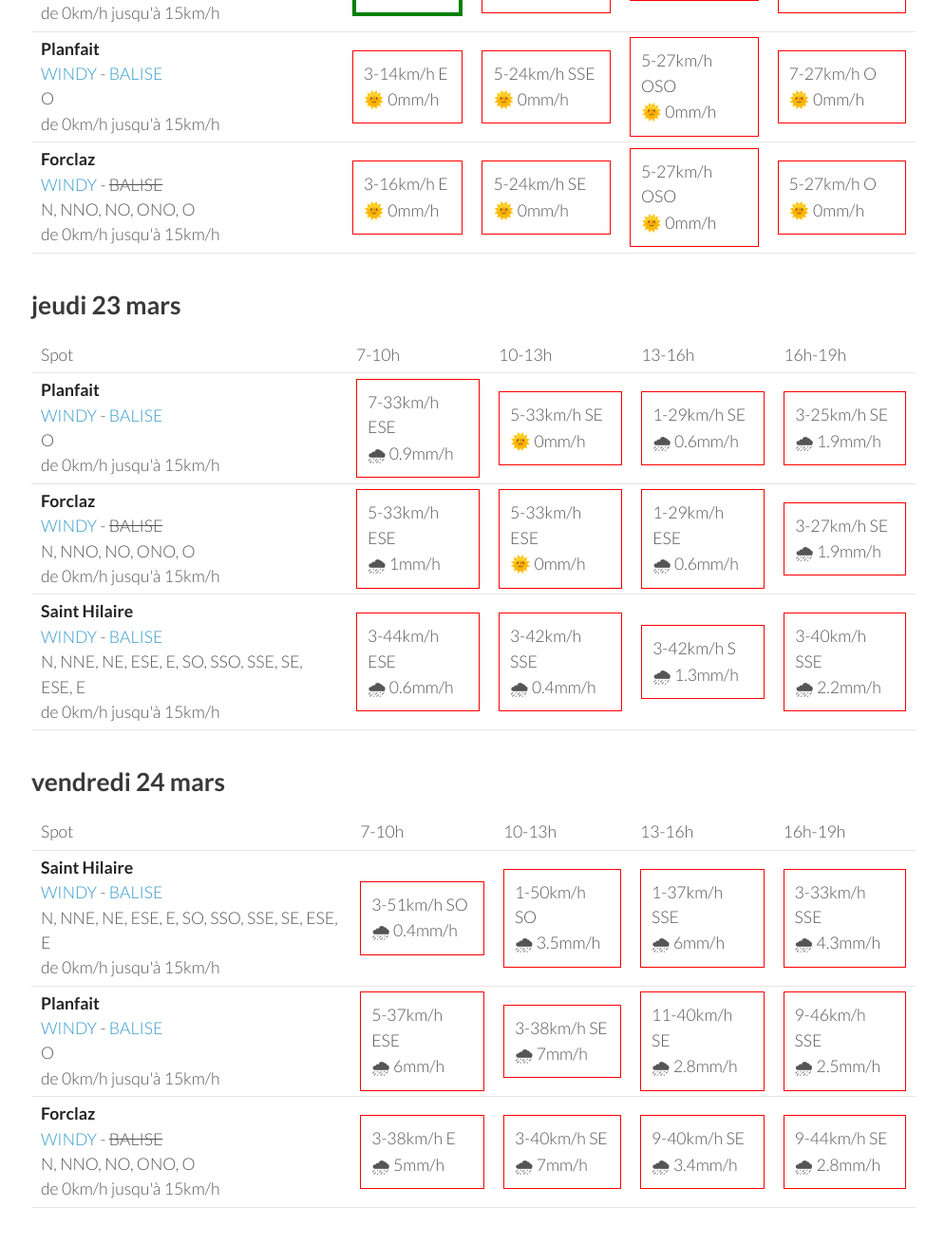
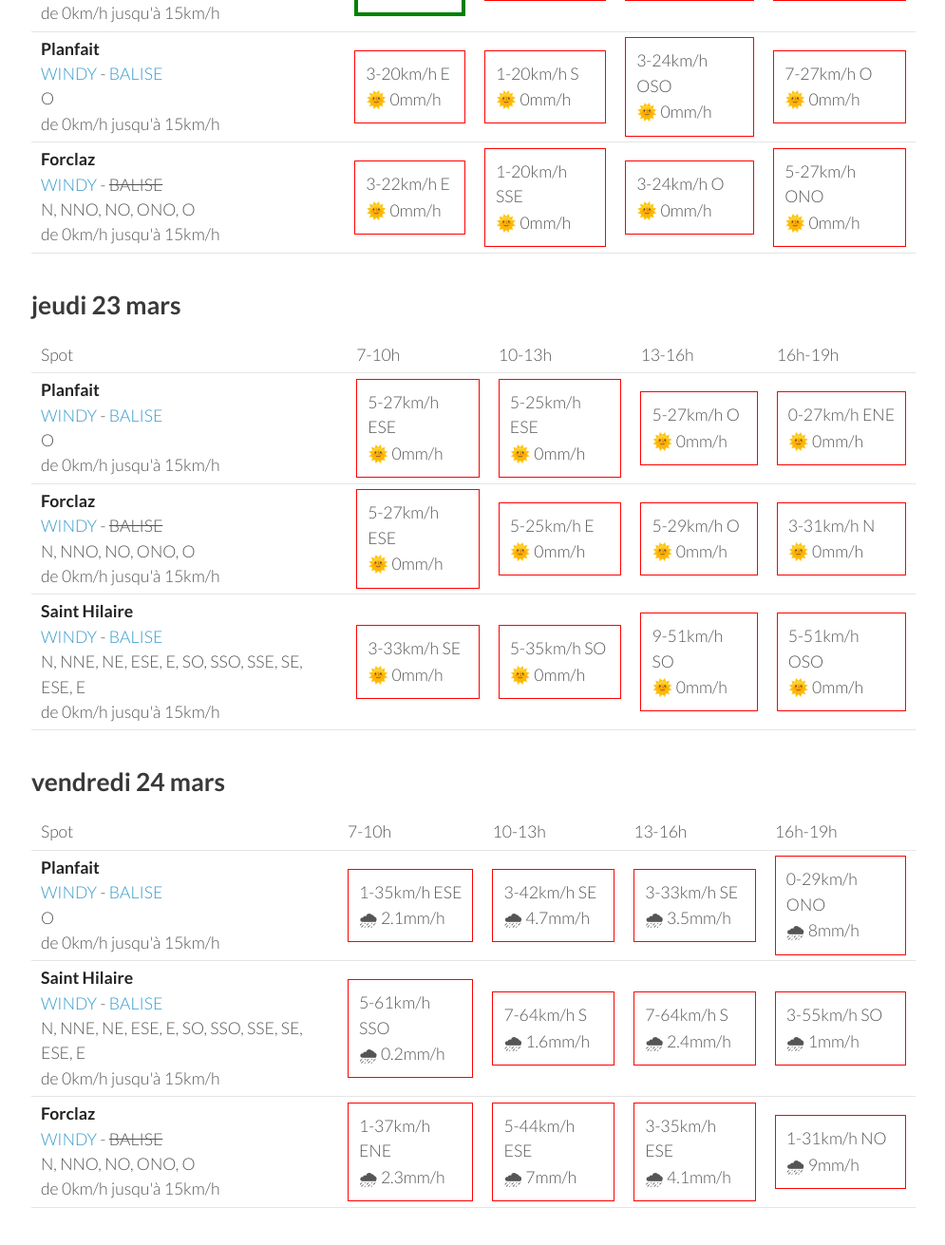
Before and after one commit to parapente-dans-le-nord/parapente-dans-le-nord.github.io, a Jekyll site: the page built from alpes_nord.markdown, in a window 1280 px wide and 1400 px high, scrolled down 1962 px. Shown: the top 1311 px of the window at 95% size, without its empty margins (25-1020 px from the left). Built offline with Jekyll 4.4.1, drawn with Linux system fonts in a browser that asks for light colours; some of the changed text lies outside the part shown.

Commit message:
update index.markdown

```diff
--- a/alpes_nord.markdown
+++ b/alpes_nord.markdown
@@ -114,9 +114,19 @@ page mise à jour le dimanche 19 mars 19:26
         <td><strong>Planfait</strong><br><a href="https://windy.com/45.853/6.223?45.415,6.223,8">WINDY</a> - <span class=""><a href="https://www.openwindmap.org/PP496">BALISE</a> </span><br> <span class="vent-favorable">O</span><br><span class="force-vent">de 0km/h jusqu'à 15km/h</span> </td>
 
             <td><div class="not-flyable"><p>3-3km/h ESE</p><p>🌞 0mm/h</p></div></td>
-            <td><div class="not-flyable"><p>1-18km/h SO</p><p>🌞 0mm/h</p></div></td>
-            <td><div class="not-flyable"><p>5-24km/h O</p><p>🌞 0mm/h</p></div></td>
-            <td><div class="not-flyable"><p>5-24km/h O</p><p>🌞 0mm/h</p></div></td>
+            <td><div class="not-flyable"><p>1-20km/h SSO</p><p>🌞 0mm/h</p></div></td>
+            <td><div class="not-flyable"><p>5-24km/h ONO</p><p>🌞 0mm/h</p></div></td>
+            <td><div class="not-flyable"><p>3-25km/h O</p><p>🌞 0mm/h</p></div></td>
+
+
+    </tr>
+<tr>
+        <td><strong>Saint Hilaire</strong><br><a href="https://windy.com/45.307/5.888?45.087,5.889,9,m:eUFagkX">WINDY</a> - <span class=""><a href="http://www.balisemeteo.com/balise.php?idBalise=61">BALISE</a> </span><br> <span class="vent-favorable">N, NNE, NE, ESE, E, SO, SSO, SSE, SE, ESE, E</span><br><span class="force-vent">de 0km/h jusqu'à 15km/h</span> </td>
+
+            <td><div class="not-flyable"><p>0-3km/h O</p><p>🌞 0mm/h</p></div></td>
+            <td><div class="not-flyable"><p>1-24km/h SO</p><p>🌞 0mm/h</p></div></td>
+            <td><div class="not-flyable"><p>5-29km/h OSO</p><p>🌞 0mm/h</p></div></td>
+            <td><div class="not-flyable"><p>3-29km/h ONO</p><p>🌞 0mm/h</p></div></td>
 
 
     </tr>
@@ -124,18 +134,8 @@ page mise à jour le dimanche 19 mars 19:26
         <td><strong>Forclaz</strong><br><a href="https://windy.com/45.814/6.247?45.375,6.246,8,m:eVwaglz">WINDY</a> - <span class="no-balise"> BALISE </span><br> <span class="vent-favorable">N, NNO, NO, ONO, O</span><br><span class="force-vent">de 0km/h jusqu'à 15km/h</span> </td>
 
             <td><div class="not-flyable"><p>3-5km/h ENE</p><p>🌞 0mm/h</p></div></td>
-            <td><div class="not-flyable"><p>0-18km/h SSO</p><p>🌞 0mm/h</p></div></td>
-            <td><div class="not-flyable"><p>5-25km/h ONO</p><p>🌞 0mm/h</p></div></td>
-            <td><div class="not-flyable"><p>5-25km/h ONO</p><p>🌞 0mm/h</p></div></td>
-
-
-    </tr>
-<tr>
-        <td><strong>Saint Hilaire</strong><br><a href="https://windy.com/45.307/5.888?45.087,5.889,9,m:eUFagkX">WINDY</a> - <span class=""><a href="http://www.balisemeteo.com/balise.php?idBalise=61">BALISE</a> </span><br> <span class="vent-favorable">N, NNE, NE, ESE, E, SO, SSO, SSE, SE, ESE, E</span><br><span class="force-vent">de 0km/h jusqu'à 15km/h</span> </td>
-
-            <td><div class="not-flyable"><p>0-3km/h O</p><p>🌞 0mm/h</p></div></td>
-            <td><div class="not-flyable"><p>1-24km/h OSO</p><p>🌞 0mm/h</p></div></td>
-            <td><div class="not-flyable"><p>5-29km/h OSO</p><p>🌞 0mm/h</p></div></td>
+            <td><div class="not-flyable"><p>1-22km/h S</p><p>🌞 0mm/h</p></div></td>
+            <td><div class="not-flyable"><p>5-24km/h ONO</p><p>🌞 0mm/h</p></div></td>
             <td><div class="not-flyable"><p>5-27km/h ONO</p><p>🌞 0mm/h</p></div></td>
 
 
@@ -159,19 +159,19 @@ page mise à jour le dimanche 19 mars 19:26
 <tr>
         <td><strong>Saint Hilaire</strong><br><a href="https://windy.com/45.307/5.888?45.087,5.889,9,m:eUFagkX">WINDY</a> - <span class=""><a href="http://www.balisemeteo.com/balise.php?idBalise=61">BALISE</a> </span><br> <span class="vent-favorable">N, NNE, NE, ESE, E, SO, SSO, SSE, SE, ESE, E</span><br><span class="force-vent">de 0km/h jusqu'à 15km/h</span> </td>
 
-            <td><div class="flyable"><p>1-11km/h E</p><p>🌞 0mm/h</p></div></td>
-            <td><div class="not-flyable"><p>3-24km/h OSO</p><p>🌞 0mm/h</p></div></td>
-            <td><div class="not-flyable"><p>5-35km/h SO</p><p>🌞 0mm/h</p></div></td>
-            <td><div class="not-flyable"><p>5-35km/h OSO</p><p>🌞 0mm/h</p></div></td>
+            <td><div class="flyable"><p>1-14km/h E</p><p>🌞 0mm/h</p></div></td>
+            <td><div class="not-flyable"><p>3-24km/h SO</p><p>🌞 0mm/h</p></div></td>
+            <td><div class="not-flyable"><p>5-33km/h SO</p><p>🌞 0mm/h</p></div></td>
+            <td><div class="not-flyable"><p>5-33km/h OSO</p><p>🌞 0mm/h</p></div></td>
 
 
     </tr>
 <tr>
         <td><strong>Planfait</strong><br><a href="https://windy.com/45.853/6.223?45.415,6.223,8">WINDY</a> - <span class=""><a href="https://www.openwindmap.org/PP496">BALISE</a> </span><br> <span class="vent-favorable">O</span><br><span class="force-vent">de 0km/h jusqu'à 15km/h</span> </td>
 
-            <td><div class="not-flyable"><p>3-14km/h E</p><p>🌞 0mm/h</p></div></td>
-            <td><div class="not-flyable"><p>5-24km/h SSE</p><p>🌞 0mm/h</p></div></td>
-            <td><div class="not-flyable"><p>5-27km/h OSO</p><p>🌞 0mm/h</p></div></td>
+            <td><div class="not-flyable"><p>3-20km/h E</p><p>🌞 0mm/h</p></div></td>
+            <td><div class="not-flyable"><p>1-20km/h S</p><p>🌞 0mm/h</p></div></td>
+            <td><div class="not-flyable"><p>3-24km/h OSO</p><p>🌞 0mm/h</p></div></td>
             <td><div class="not-flyable"><p>7-27km/h O</p><p>🌞 0mm/h</p></div></td>
 
 
@@ -179,10 +179,10 @@ page mise à jour le dimanche 19 mars 19:26
 <tr>
         <td><strong>Forclaz</strong><br><a href="https://windy.com/45.814/6.247?45.375,6.246,8,m:eVwaglz">WINDY</a> - <span class="no-balise"> BALISE </span><br> <span class="vent-favorable">N, NNO, NO, ONO, O</span><br><span class="force-vent">de 0km/h jusqu'à 15km/h</span> </td>
 
-            <td><div class="not-flyable"><p>3-16km/h E</p><p>🌞 0mm/h</p></div></td>
-            <td><div class="not-flyable"><p>5-24km/h SE</p><p>🌞 0mm/h</p></div></td>
-            <td><div class="not-flyable"><p>5-27km/h OSO</p><p>🌞 0mm/h</p></div></td>
-            <td><div class="not-flyable"><p>5-27km/h O</p><p>🌞 0mm/h</p></div></td>
+            <td><div class="not-flyable"><p>3-22km/h E</p><p>🌞 0mm/h</p></div></td>
+            <td><div class="not-flyable"><p>1-20km/h SSE</p><p>🌞 0mm/h</p></div></td>
+            <td><div class="not-flyable"><p>3-24km/h O</p><p>🌞 0mm/h</p></div></td>
+            <td><div class="not-flyable"><p>5-27km/h ONO</p><p>🌞 0mm/h</p></div></td>
 
 
     </tr>
@@ -205,30 +205,30 @@ page mise à jour le dimanche 19 mars 19:26
 <tr>
         <td><strong>Planfait</strong><br><a href="https://windy.com/45.853/6.223?45.415,6.223,8">WINDY</a> - <span class=""><a href="https://www.openwindmap.org/PP496">BALISE</a> </span><br> <span class="vent-favorable">O</span><br><span class="force-vent">de 0km/h jusqu'à 15km/h</span> </td>
 
-            <td><div class="not-flyable"><p>7-33km/h ESE</p><p>🌧 0.9mm/h</p></div></td>
-            <td><div class="not-flyable"><p>5-33km/h SE</p><p>🌞 0mm/h</p></div></td>
-            <td><div class="not-flyable"><p>1-29km/h SE</p><p>🌧 0.6mm/h</p></div></td>
-            <td><div class="not-flyable"><p>3-25km/h SE</p><p>🌧 1.9mm/h</p></div></td>
+            <td><div class="not-flyable"><p>5-27km/h ESE</p><p>🌞 0mm/h</p></div></td>
+            <td><div class="not-flyable"><p>5-25km/h ESE</p><p>🌞 0mm/h</p></div></td>
+            <td><div class="not-flyable"><p>5-27km/h O</p><p>🌞 0mm/h</p></div></td>
+            <td><div class="not-flyable"><p>0-27km/h ENE</p><p>🌞 0mm/h</p></div></td>
 
 
     </tr>
 <tr>
         <td><strong>Forclaz</strong><br><a href="https://windy.com/45.814/6.247?45.375,6.246,8,m:eVwaglz">WINDY</a> - <span class="no-balise"> BALISE </span><br> <span class="vent-favorable">N, NNO, NO, ONO, O</span><br><span class="force-vent">de 0km/h jusqu'à 15km/h</span> </td>
 
-            <td><div class="not-flyable"><p>5-33km/h ESE</p><p>🌧 1mm/h</p></div></td>
-            <td><div class="not-flyable"><p>5-33km/h ESE</p><p>🌞 0mm/h</p></div></td>
-            <td><div class="not-flyable"><p>1-29km/h ESE</p><p>🌧 0.6mm/h</p></div></td>
-            <td><div class="not-flyable"><p>3-27km/h SE</p><p>🌧 1.9mm/h</p></div></td>
+            <td><div class="not-flyable"><p>5-27km/h ESE</p><p>🌞 0mm/h</p></div></td>
+            <td><div class="not-flyable"><p>5-25km/h E</p><p>🌞 0mm/h</p></div></td>
+            <td><div class="not-flyable"><p>5-29km/h O</p><p>🌞 0mm/h</p></div></td>
+            <td><div class="not-flyable"><p>3-31km/h N</p><p>🌞 0mm/h</p></div></td>
 
 
     </tr>
 <tr>
         <td><strong>Saint Hilaire</strong><br><a href="https://windy.com/45.307/5.888?45.087,5.889,9,m:eUFagkX">WINDY</a> - <span class=""><a href="http://www.balisemeteo.com/balise.php?idBalise=61">BALISE</a> </span><br> <span class="vent-favorable">N, NNE, NE, ESE, E, SO, SSO, SSE, SE, ESE, E</span><br><span class="force-vent">de 0km/h jusqu'à 15km/h</span> </td>
 
-            <td><div class="not-flyable"><p>3-44km/h ESE</p><p>🌧 0.6mm/h</p></div></td>
-            <td><div class="not-flyable"><p>3-42km/h SSE</p><p>🌧 0.4mm/h</p></div></td>
-            <td><div class="not-flyable"><p>3-42km/h S</p><p>🌧 1.3mm/h</p></div></td>
-            <td><div class="not-flyable"><p>3-40km/h SSE</p><p>🌧 2.2mm/h</p></div></td>
+            <td><div class="not-flyable"><p>3-33km/h SE</p><p>🌞 0mm/h</p></div></td>
+            <td><div class="not-flyable"><p>5-35km/h SO</p><p>🌞 0mm/h</p></div></td>
+            <td><div class="not-flyable"><p>9-51km/h SO</p><p>🌞 0mm/h</p></div></td>
+            <td><div class="not-flyable"><p>5-51km/h OSO</p><p>🌞 0mm/h</p></div></td>
 
 
     </tr>
@@ -249,32 +249,32 @@ page mise à jour le dimanche 19 mars 19:26
       <td>16h-19h</td>
     </tr>
 <tr>
-        <td><strong>Saint Hilaire</strong><br><a href="https://windy.com/45.307/5.888?45.087,5.889,9,m:eUFagkX">WINDY</a> - <span class=""><a href="http://www.balisemeteo.com/balise.php?idBalise=61">BALISE</a> </span><br> <span class="vent-favorable">N, NNE, NE, ESE, E, SO, SSO, SSE, SE, ESE, E</span><br><span class="force-vent">de 0km/h jusqu'à 15km/h</span> </td>
+        <td><strong>Planfait</strong><br><a href="https://windy.com/45.853/6.223?45.415,6.223,8">WINDY</a> - <span class=""><a href="https://www.openwindmap.org/PP496">BALISE</a> </span><br> <span class="vent-favorable">O</span><br><span class="force-vent">de 0km/h jusqu'à 15km/h</span> </td>
 
-            <td><div class="not-flyable"><p>3-51km/h SO</p><p>🌧 0.4mm/h</p></div></td>
-            <td><div class="not-flyable"><p>1-50km/h SO</p><p>🌧 3.5mm/h</p></div></td>
-            <td><div class="not-flyable"><p>1-37km/h SSE</p><p>🌧 6mm/h</p></div></td>
-            <td><div class="not-flyable"><p>3-33km/h SSE</p><p>🌧 4.3mm/h</p></div></td>
+            <td><div class="not-flyable"><p>1-35km/h ESE</p><p>🌧 2.1mm/h</p></div></td>
+            <td><div class="not-flyable"><p>3-42km/h SE</p><p>🌧 4.7mm/h</p></div></td>
+            <td><div class="not-flyable"><p>3-33km/h SE</p><p>🌧 3.5mm/h</p></div></td>
+            <td><div class="not-flyable"><p>0-29km/h ONO</p><p>🌧 8mm/h</p></div></td>
 
 
     </tr>
 <tr>
-        <td><strong>Planfait</strong><br><a href="https://windy.com/45.853/6.223?45.415,6.223,8">WINDY</a> - <span class=""><a href="https://www.openwindmap.org/PP496">BALISE</a> </span><br> <span class="vent-favorable">O</span><br><span class="force-vent">de 0km/h jusqu'à 15km/h</span> </td>
+        <td><strong>Saint Hilaire</strong><br><a href="https://windy.com/45.307/5.888?45.087,5.889,9,m:eUFagkX">WINDY</a> - <span class=""><a href="http://www.balisemeteo.com/balise.php?idBalise=61">BALISE</a> </span><br> <span class="vent-favorable">N, NNE, NE, ESE, E, SO, SSO, SSE, SE, ESE, E</span><br><span class="force-vent">de 0km/h jusqu'à 15km/h</span> </td>
 
-            <td><div class="not-flyable"><p>5-37km/h ESE</p><p>🌧 6mm/h</p></div></td>
-            <td><div class="not-flyable"><p>3-38km/h SE</p><p>🌧 7mm/h</p></div></td>
-            <td><div class="not-flyable"><p>11-40km/h SE</p><p>🌧 2.8mm/h</p></div></td>
-            <td><div class="not-flyable"><p>9-46km/h SSE</p><p>🌧 2.5mm/h</p></div></td>
+            <td><div class="not-flyable"><p>5-61km/h SSO</p><p>🌧 0.2mm/h</p></div></td>
+            <td><div class="not-flyable"><p>7-64km/h S</p><p>🌧 1.6mm/h</p></div></td>
+            <td><div class="not-flyable"><p>7-64km/h S</p><p>🌧 2.4mm/h</p></div></td>
+            <td><div class="not-flyable"><p>3-55km/h SO</p><p>🌧 1mm/h</p></div></td>
 
 
     </tr>
 <tr>
         <td><strong>Forclaz</strong><br><a href="https://windy.com/45.814/6.247?45.375,6.246,8,m:eVwaglz">WINDY</a> - <span class="no-balise"> BALISE </span><br> <span class="vent-favorable">N, NNO, NO, ONO, O</span><br><span class="force-vent">de 0km/h jusqu'à 15km/h</span> </td>
 
-            <td><div class="not-flyable"><p>3-38km/h E</p><p>🌧 5mm/h</p></div></td>
-            <td><div class="not-flyable"><p>3-40km/h SE</p><p>🌧 7mm/h</p></div></td>
-            <td><div class="not-flyable"><p>9-40km/h SE</p><p>🌧 3.4mm/h</p></div></td>
-            <td><div class="not-flyable"><p>9-44km/h SE</p><p>🌧 2.8mm/h</p></div></td>
+            <td><div class="not-flyable"><p>1-37km/h ENE</p><p>🌧 2.3mm/h</p></div></td>
+            <td><div class="not-flyable"><p>5-44km/h ESE</p><p>🌧 7mm/h</p></div></td>
+            <td><div class="not-flyable"><p>3-35km/h ESE</p><p>🌧 4.1mm/h</p></div></td>
+            <td><div class="not-flyable"><p>1-31km/h NO</p><p>🌧 9mm/h</p></div></td>
 
 
     </tr>
```
Also changed, not shown: other parts of alpes_nord.markdown (+1 -1 lines).
